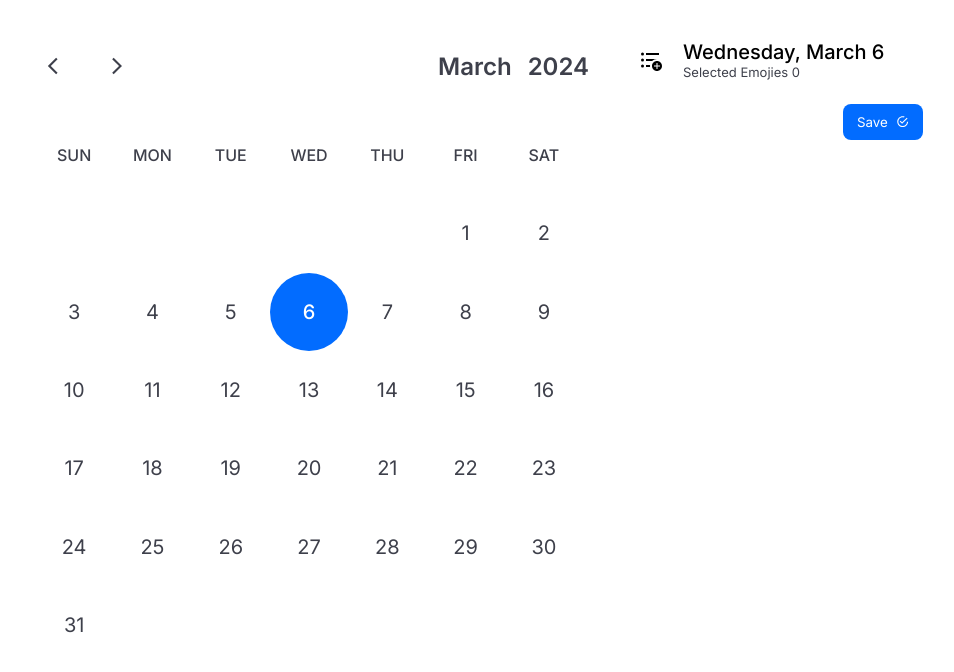
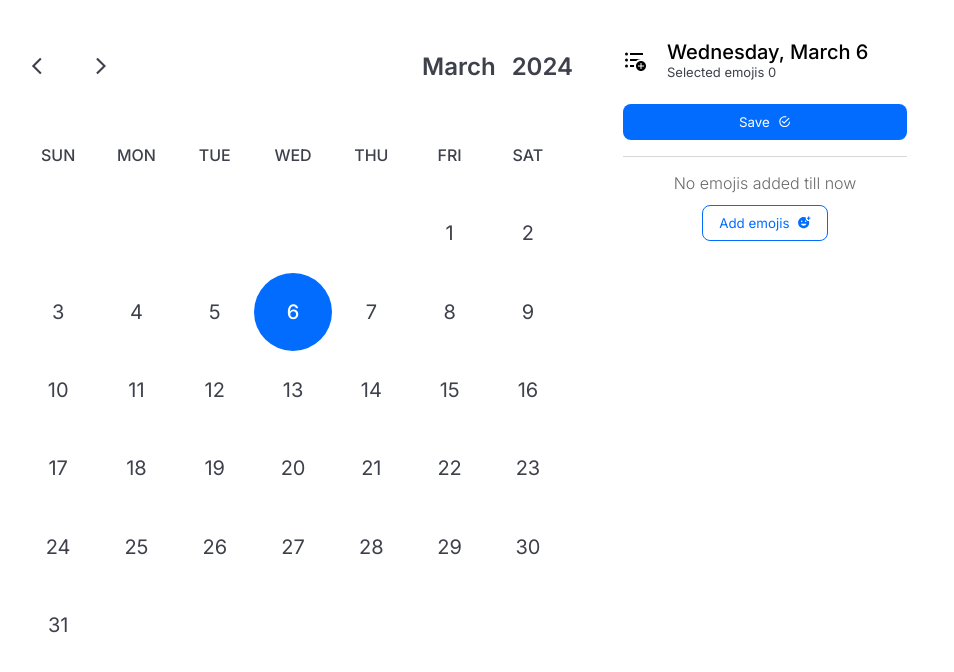
Before and after one commit to yashksaini/emoji-calendar, a React (Vite) app: page / in a window 1280 px wide. Shown: the top 672 px of the page, without its empty margins (165-1119 px from the left). Built offline with nearby package versions, Linux system fonts and the light colour scheme.

Commit message:
feat: :sparkles: Save emojis to localstorage with content with emoji

```diff
--- a/package.json
+++ b/package.json
@@ -13,6 +13,7 @@
     "react": "^18.2.0",
     "react-dom": "^18.2.0",
     "react-icons": "^5.0.1",
+    "react-toastify": "^10.0.4",
     "react-tooltip": "^5.26.3"
   },
   "devDependencies": {
--- a/src/App.jsx
+++ b/src/App.jsx
@@ -2,13 +2,22 @@ import { useState } from "react";
 import "./App.css";
 import Calendar from "./Calendar";
 import EmojiSelect from "./EmojiSelect";
-
+import { ToastContainer } from "react-toastify";
+import "react-toastify/dist/ReactToastify.css";
 function App() {
   const [selDate, setSelDate] = useState(new Date());
   return (
     <div className="container">
       <Calendar selDate={selDate} setSelDate={setSelDate} />
       <EmojiSelect selDate={selDate} />
+      <ToastContainer
+        position="top-center"
+        autoClose={2000}
+        limit={3}
+        className="toastContainer"
+        closeButton={false}
+        hideProgressBar
+      />
     </div>
   );
 }
--- a/src/EmojiSelect.jsx
+++ b/src/EmojiSelect.jsx
@@ -6,35 +6,59 @@ import { IoIosCheckmarkCircle } from "react-icons/io";
 import { IoMdArrowBack } from "react-icons/io";
 import { MdFormatListBulletedAdd } from "react-icons/md";
 import { IoMdCheckmarkCircleOutline } from "react-icons/io";
+import { MdAddReaction } from "react-icons/md";
+import { toast } from "react-toastify";
 const EmojiSelect = ({ selDate }) => {
+  let storedEmojiContent;
+  try {
+    storedEmojiContent = JSON.parse(localStorage.getItem("emojiContent"));
+    console.log(storedEmojiContent);
+  } catch (error) {
+    // If there's an error parsing JSON, log it and use an empty object
+    console.error("Error parsing JSON from localStorage:", error);
+    storedEmojiContent = {};
+  }
   const [searchText, setSearchText] = useState("");
   const [screen, setScreen] = useState(1);
-  const [savedEmojies, setSavedEmojies] = useState(
-    JSON.parse(localStorage.getItem("savedEmojies")) || []
+  const [savedemojis, setSavedemojis] = useState(
+    JSON.parse(localStorage.getItem("savedemojis")) || []
   );
-  const [filteredEmojies, setFilteredEmojies] = useState(emojisData);
+  const [filteredemojis, setFilteredemojis] = useState(emojisData);
+  const [emojiContent, setEmojicontent] = useState(storedEmojiContent || {});
 
   useEffect(() => {
-    const filterEmojies = () => {
+    const isEmojiContentEmpty = Object.keys(emojiContent).length === 0;
+    if (isEmojiContentEmpty) {
+      const initialContent = savedemojis.reduce((acc, emoji) => {
+        acc[emoji] = "";
+        return acc;
+      }, {});
+      setEmojicontent(initialContent);
+    }
+    // eslint-disable-next-line react-hooks/exhaustive-deps
+  }, []);
+
+  useEffect(() => {
+    const filteremojis = () => {
       const data = emojisData.filter((emoji) =>
         emoji.name.toLowerCase().includes(searchText.toLowerCase())
       );
-      setFilteredEmojies(data);
+      setFilteredemojis(data);
     };
-    filterEmojies();
-  }, [savedEmojies, searchText]);
+    filteremojis();
+  }, [savedemojis, searchText]);
 
   const handleSaveEmoji = (emoji) => {
     let selectedEmojiList =
-      JSON.parse(localStorage.getItem("savedEmojies")) || [];
+      JSON.parse(localStorage.getItem("savedemojis")) || [];
 
     if (selectedEmojiList.indexOf(emoji.id) !== -1) {
       selectedEmojiList = selectedEmojiList.filter((id) => id !== emoji.id);
     } else {
       selectedEmojiList.push(emoji.id);
     }
-    localStorage.setItem("savedEmojies", JSON.stringify(selectedEmojiList));
-    setSavedEmojies(selectedEmojiList);
+    localStorage.setItem("savedemojis", JSON.stringify(selectedEmojiList));
+    setSavedemojis(selectedEmojiList);
   };
 
   return (
@@ -68,7 +92,7 @@ const EmojiSelect = ({ selDate }) => {
                 day: "numeric",
               }).format(selDate)}
             </h1>
-            <p>Selected Emojies {savedEmojies.length}</p>
+            <p>Selected emojis {savedemojis.length}</p>
           </div>
         </div>
 
@@ -85,7 +109,7 @@ const EmojiSelect = ({ selDate }) => {
       </div>
       {screen === 2 && (
         <div className="emoji-select">
-          {filteredEmojies.map((emoji, index) => {
+          {filteredemojis.map((emoji, index) => {
             return (
               <>
                 <span
@@ -96,7 +120,7 @@ const EmojiSelect = ({ selDate }) => {
                   }}
                 >
                   {emoji.icon}
-                  {savedEmojies.indexOf(emoji.id) !== -1 && (
+                  {savedemojis.indexOf(emoji.id) !== -1 && (
                     <IoIosCheckmarkCircle className="emoji-tick" />
                   )}
                 </span>{" "}
@@ -113,16 +137,46 @@ const EmojiSelect = ({ selDate }) => {
       {screen === 1 && (
         <div className="emoji-list">
           <div className="save-data">
-            <button>
+            <button
+              onClick={() => {
+                localStorage.setItem(
+                  "emojiContent",
+                  JSON.stringify(emojiContent)
+                );
+                toast.success("Emojis Saved", { toastId: "save-content" });
+              }}
+            >
               Save <IoMdCheckmarkCircleOutline />
             </button>
+            {savedemojis.length === 0 && (
+              <div className="no-emoji">
+                <p>No emojis added till now</p>
+                <button
+                  onClick={() => {
+                    setScreen(2);
+                  }}
+                >
+                  Add emojis <MdAddReaction />
+                </button>
+              </div>
+            )}
           </div>
           {emojisData.map((emoji, index) => {
-            if (savedEmojies.indexOf(emoji.id) !== -1) {
+            if (savedemojis.indexOf(emoji.id) !== -1) {
               return (
                 <div className="emoji-data" key={index}>
                   <span>{emoji.icon}</span>
-                  <input type="text" placeholder="Write..." />
+                  <input
+                    type="text"
+                    placeholder="Add text.."
+                    value={emojiContent[emoji.id]}
+                    onChange={(e) => {
+                      setEmojicontent((prev) => ({
+                        ...prev,
+                        [emoji.id]: e.target.value,
+                      }));
+                    }}
+                  />
                 </div>
               );
             } else {
--- a/src/index.css
+++ b/src/index.css
@@ -150,7 +150,15 @@ a {
   padding: 0 8px;
   border-radius: 0px;
   border: none;
+  color: var(--black);
+  letter-spacing: 1px;
+  font-size: 16px;
+  font-weight: 500;
   border-bottom: 1px solid #b8b8b8;
+}
+.emoji-data input::placeholder {
+  color: #b8b8b8;
+  font-weight: 400;
 }
 .emoji-data input:focus {
   outline: none;
@@ -161,18 +169,41 @@ a {
   display: flex;
   justify-content: flex-end;
   align-items: ceter;
+  flex-direction: column;
+  gap: 16px;
 }
 .save-data button {
   border: none;
   background-color: var(--blue);
   color: #fff;
-  width: 80px;
+  width: 100%;
   height: 36px;
   border-radius: 8px;
   display: flex;
   justify-content: center;
   align-items: center;
   gap: 8px;
+}
+.no-emoji {
+  width: 100%;
+  display: flex;
+  justify-content: center;
+  align-items: center;
+  flex-direction: column;
+  gap: 12px;
+  border-top: 1px solid #d8d8d8;
+  padding: 16px 0;
+}
+.no-emoji p {
+  color: #6b6a6a;
+  font-weight: 300;
+}
+.no-emoji button {
+  border: 1px solid var(--blue);
+  background-color: #fff;
+  color: var(--blue);
+  width: auto;
+  padding: 0 16px;
 }
 .calendar {
   width: 580px;
@@ -279,6 +310,12 @@ a {
   font-size: 12px !important;
   z-index: 8;
 }
+.toastContainer .Toastify__toast {
+  padding: 12px !important;
+  color: var(--black);
+  border-radius: 50px !important;
+  box-shadow: rgba(0, 0, 0, 0.15) 0px 5px 15px 0px;
+}
 @media only screen and (max-width: 1024px) {
   /* Desktop */
 }
```
Also changed, not shown: 1 other file (tests, documents, lock files or other folders).
